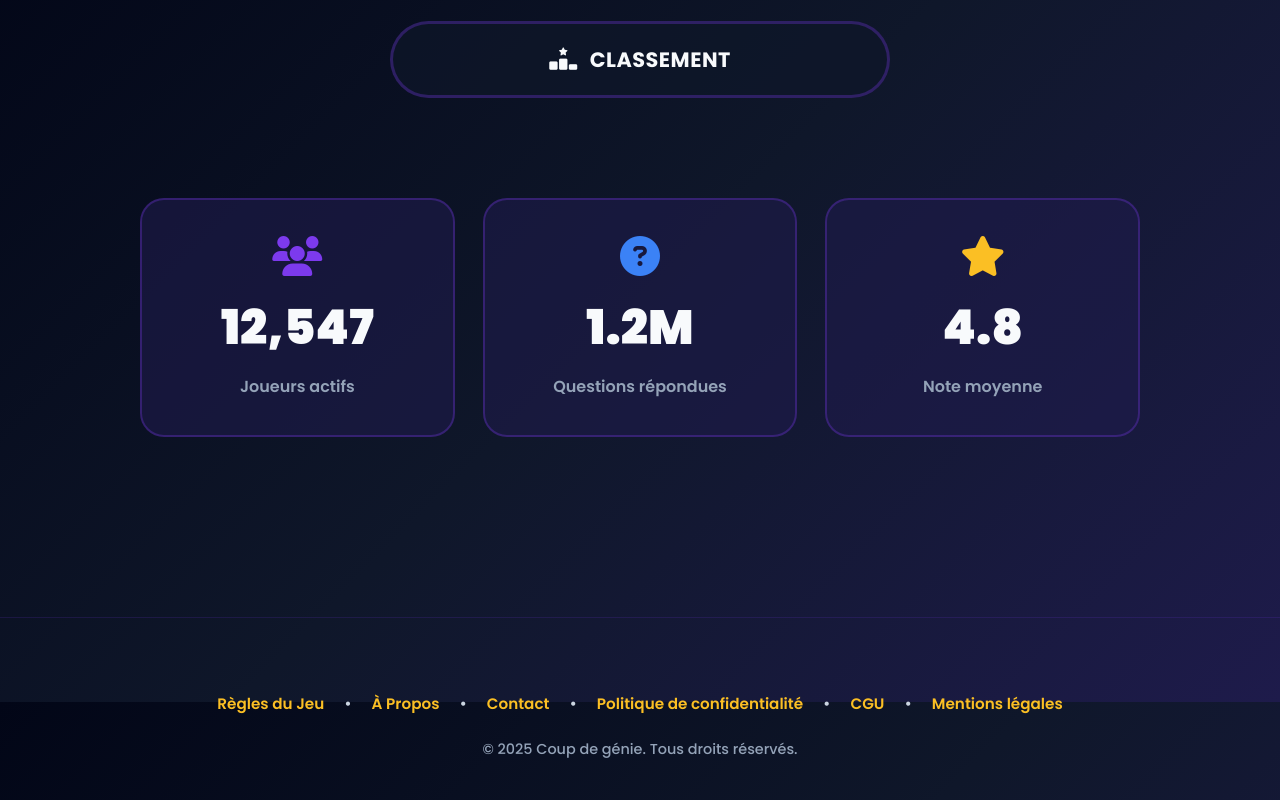
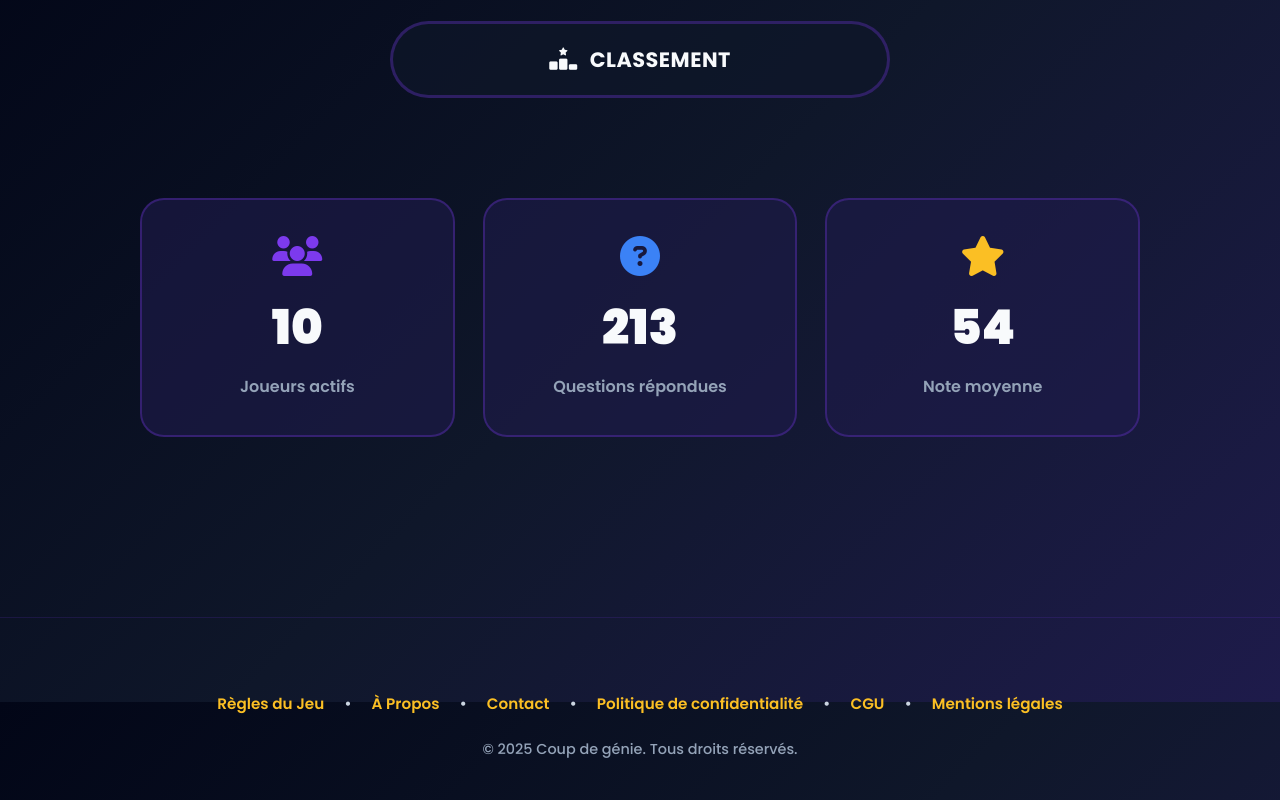
Before and after one commit to vortalitylbg/coup-de-genie, a plain HTML site: page index.html in a window 1280 px wide. Shown: the part 898-1698 px from the top of the page. Drawn offline with Linux system fonts and the light colour scheme; no server answers.

Commit message:
Update index.html

```diff
--- a/index.html
+++ b/index.html
@@ -93,17 +93,17 @@
             <div class="stats-section">
                 <div class="stat-item">
                     <i class="fas fa-users stat-icon"></i>
-                    <div class="stat-number">12,547</div>
+                    <div class="stat-number">10</div>
                     <div class="stat-label">Joueurs actifs</div>
                 </div>
                 <div class="stat-item">
                     <i class="fas fa-question-circle stat-icon"></i>
-                    <div class="stat-number">1.2M</div>
+                    <div class="stat-number">213</div>
                     <div class="stat-label">Questions répondues</div>
                 </div>
                 <div class="stat-item">
                     <i class="fas fa-star stat-icon"></i>
-                    <div class="stat-number">4.8</div>
+                    <div class="stat-number">54</div>
                     <div class="stat-label">Note moyenne</div>
                 </div>
             </div>
```
